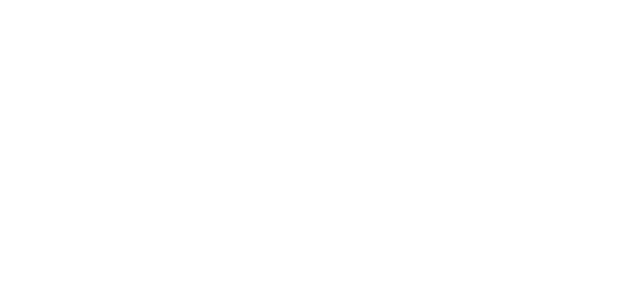
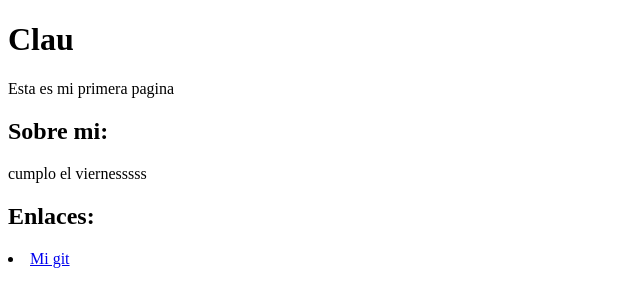
Before and after one commit to clcmono/icc-ppw-u1-MiPrimeraPagina, a plain HTML site: page index.html in a window 1280 px wide. Shown: the whole page, without its empty margins (0-640 px from the left). Drawn offline with Linux system fonts and the light colour scheme.

Commit message:
Segunda act

```diff
--- a/index.html
+++ b/index.html
@@ -5,7 +5,30 @@
     <meta name="viewport" content="width=device-width, initial-scale=1.0">
     <title>Hola mundoooo</title>
 </head>
+
 <body>
+    <h1>Clau</h1>
+    <p>Esta es mi primera pagina</p>
+
+    <h2>Sobre mi:</h2>
+    <p >cumplo el viernesssss</p>
+    <h2>Enlaces:</h2>
+
+   <url>
+
+        <li>
+
+            <a
+                href="https://github.com/clcmono"
+                target="_blank"
+
+            >Mi git</a>
+
+
+        </li>
+
+   </url>
 
 </body>
+
 </html>
```
